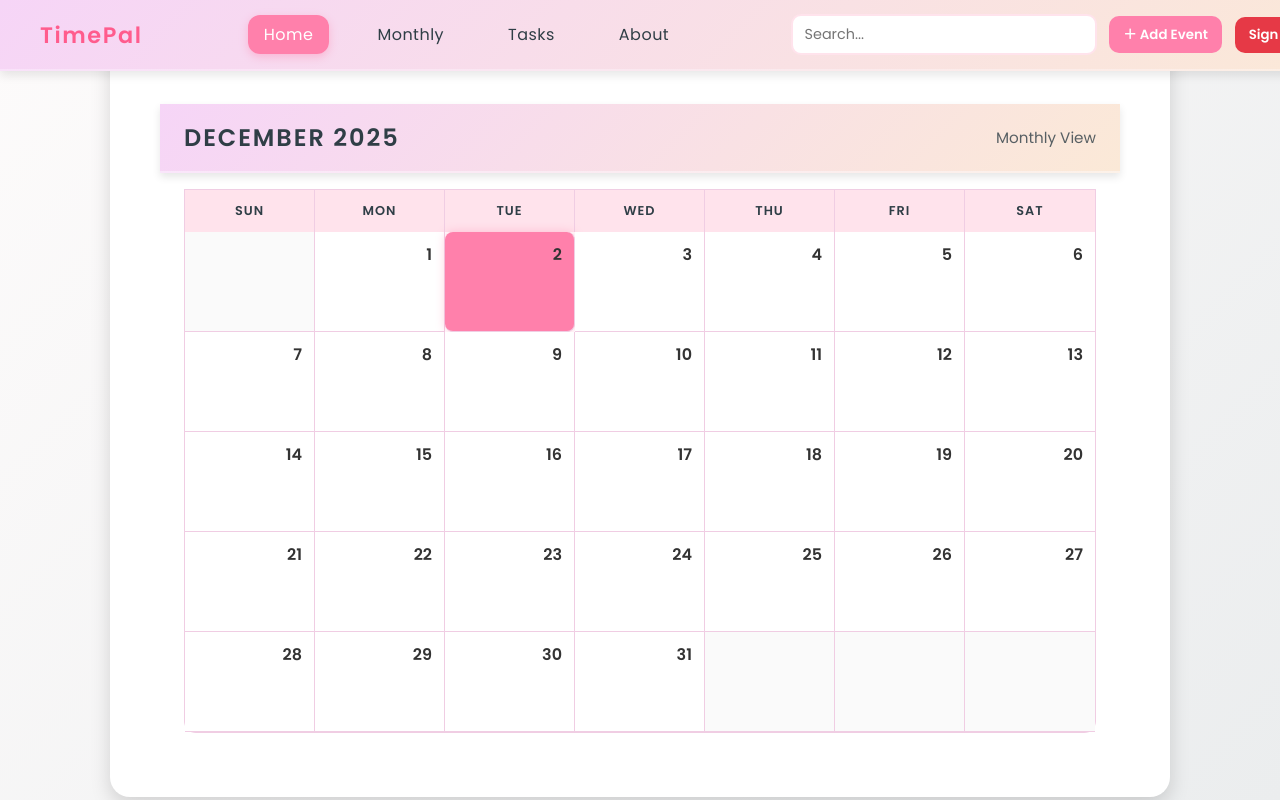
After one commit to hhe3-hood/Ctrl_Alt_Delighted-, a Flask app: page /monthly in a window 1280 px wide. The commit adds this page. Run offline with Flask 3, Linux system fonts and the light colour scheme.

Commit message:
Add files via upload

```diff
--- a/templates/monthly.html
+++ b/templates/monthly.html
@@ -2,20 +2,95 @@
 <html lang="en">
   <head>
     {% include 'mainhead.html' %}
+
+    <!-- Link both the calendar and navbar CSS files -->
+    <link rel="stylesheet" href="{{ url_for('static', filename='nav.css') }}">
+    <link rel="stylesheet" href="{{ url_for('static', filename='monthly.css') }}">
+
+    <script defer>
+      document.addEventListener("DOMContentLoaded", function () {
+        const daysGrid = document.querySelector(".days-grid");
+        const title = document.querySelector(".calendar-title");
+        const subtitle = document.querySelector(".calendar-subtitle");
+
+        // Get today's date
+        const today = new Date();
+        const month = today.getMonth(); // 0 = January
+        const year = today.getFullYear();
+
+        // Set header title
+        const monthNames = [
+          "January", "February", "March", "April", "May", "June",
+          "July", "August", "September", "October", "November", "December"
+        ];
+        title.textContent = `${monthNames[month]} ${year}`;
+        subtitle.textContent = "Monthly View";
+
+        // Get first day and total days in month
+        const firstDay = new Date(year, month, 1);
+        const lastDay = new Date(year, month + 1, 0);
+
+        const firstDayIndex = firstDay.getDay(); // 0 = Sunday
+        const totalDays = lastDay.getDate();
+
+        // Clear any existing days
+        daysGrid.innerHTML = "";
+
+        // Add empty days before start
+        for (let i = 0; i < firstDayIndex; i++) {
+          const empty = document.createElement("div");
+          empty.classList.add("day", "empty");
+          daysGrid.appendChild(empty);
+        }
+
+        // Add all days in month
+        for (let i = 1; i <= totalDays; i++) {
+          const day = document.createElement("div");
+          day.classList.add("day");
+
+          const dayNumber = document.createElement("span");
+          dayNumber.classList.add("day-number");
+          dayNumber.textContent = i;
+          day.appendChild(dayNumber);
+
+          // Highlight today's date
+          if (
+            i === today.getDate() &&
+            month === today.getMonth() &&
+            year === today.getFullYear()
+          ) {
+            day.classList.add("today");
+          }
+
+          daysGrid.appendChild(day);
+        }
+
+        // Fill remaining cells for full grid
+        const totalCells = daysGrid.children.length;
+        const extra = 7 - (totalCells % 7);
+        if (extra < 7) {
+          for (let i = 0; i < extra; i++) {
+            const empty = document.createElement("div");
+            empty.classList.add("day", "empty");
+            daysGrid.appendChild(empty);
+          }
+        }
+      });
+    </script>
   </head>
- <link rel="stylesheet" href="static\monthly.css">
+
   <body>
+    <!-- ✅ Include your navigation bar -->
     {% include 'navigationBar.html' %}
 
-  <div class="panel">
-     <section class="calendar-page" aria-label="November 2025 calendar">
+    <div class="panel" style="padding-top: 100px;">
+      <section class="calendar-page" aria-label="Calendar">
         <header class="calendar-header">
-      <div class="calendar-title">November 2025</div>
-      <div class="calendar-subtitle">Full Page View</div>
+          <div class="calendar-title">Month YYYY</div>
+          <div class="calendar-subtitle">Monthly View</div>
         </header>
 
         <div class="calendar-grid-wrapper">
-
           <!-- Weekday headings -->
           <div class="weekday-row">
             <div class="weekday">Sun</div>
@@ -27,61 +102,10 @@
             <div class="weekday">Sat</div>
           </div>
 
-      <!-- Days grid: adjust empty cells and numbers to match the month -->
-      <div class="days-grid">
-        <!-- Example layout where Nov 1 starts on a Saturday: Sun–Fri empty -->
-        <div class="day empty"></div>
-        <div class="day empty"></div>
-        <div class="day empty"></div>
-        <div class="day empty"></div>
-        <div class="day empty"></div>
-        <div class="day empty"></div>
-        <div class="day"><span class="day-number">1</span></div>
-
-        <div class="day"><span class="day-number">2</span></div>
-        <div class="day"><span class="day-number">3</span></div>
-        <div class="day"><span class="day-number">4</span></div>
-        <div class="day"><span class="day-number">5</span></div>
-        <div class="day"><span class="day-number">6</span></div>
-        <div class="day"><span class="day-number">7</span></div>
-        <div class="day"><span class="day-number">8</span></div>
-
-        <div class="day"><span class="day-number">9</span></div>
-        <div class="day"><span class="day-number">10</span></div>
-        <div class="day"><span class="day-number">11</span></div>
-        <div class="day"><span class="day-number">12</span></div>
-        <div class="day today"><span class="day-number">13</span></div>
-        <div class="day"><span class="day-number">14</span></div>
-        <div class="day"><span class="day-number">15</span></div>
-
-        <div class="day"><span class="day-number">16</span></div>
-        <div class="day"><span class="day-number">17</span></div>
-        <div class="day"><span class="day-number">18</span></div>
-        <div class="day"><span class="day-number">19</span></div>
-        <div class="day"><span class="day-number">20</span></div>
-        <div class="day"><span class="day-number">21</span></div>
-        <div class="day"><span class="day-number">22</span></div>
-
-        <div class="day"><span class="day-number">23</span></div>
-        <div class="day"><span class="day-number">24</span></div>
-        <div class="day"><span class="day-number">25</span></div>
-        <div class="day"><span class="day-number">26</span></div>
-        <div class="day"><span class="day-number">27</span></div>
-        <div class="day"><span class="day-number">28</span></div>
-        <div class="day"><span class="day-number">29</span></div>
-
-        <div class="day"><span class="day-number">30</span></div>
-        <!-- trailing empties if needed to fill final week -->
-        <div class="day empty"></div>
-        <div class="day empty"></div>
-        <div class="day empty"></div>
-        <div class="day empty"></div>
-        <div class="day empty"></div>
-        <div class="day empty"></div>
-      </div>
+          <!-- Days grid generated by JS -->
+          <div class="days-grid"></div>
         </div>
       </section>
     </div>
-
   </body>
 </html>
--- /dev/null
+++ b/templates/navigationBar.html
@@ -0,0 +1,19 @@
+<nav class="navbar">
+  <!-- Left: Logo -->
+  <div class="logo"> TimePal</div>
+
+  <!-- Center: Navigation Links -->
+  <ul class="navLinkContainer">
+    <li class="navLink"><a href="/" class="active">Home</a></li>
+    <li class="navLink"><a href="/monthly">Monthly</a></li>
+    <li class="navLink"><a href="/tasks">Tasks</a></li>
+    <li class="navLink"><a href="/about">About</a></li>
+  </ul>
+
+  <!-- Right: Search, Add, Sign Out -->
+  <div class="actions">
+    <input type="text" placeholder="Search..." class="searchBar" />
+    <button class="addButton">＋ Add Event</button>
+    <button class="signOutButton">Sign Out</button>
+  </div>
+</nav>
```
Also changed, not shown: templates/login.html (+16 -12 lines), templates/register.html (+9 -4 lines), templates/tasks.html (added, +106 -0 lines). Lines whose indentation alone changed are shown as unchanged.
